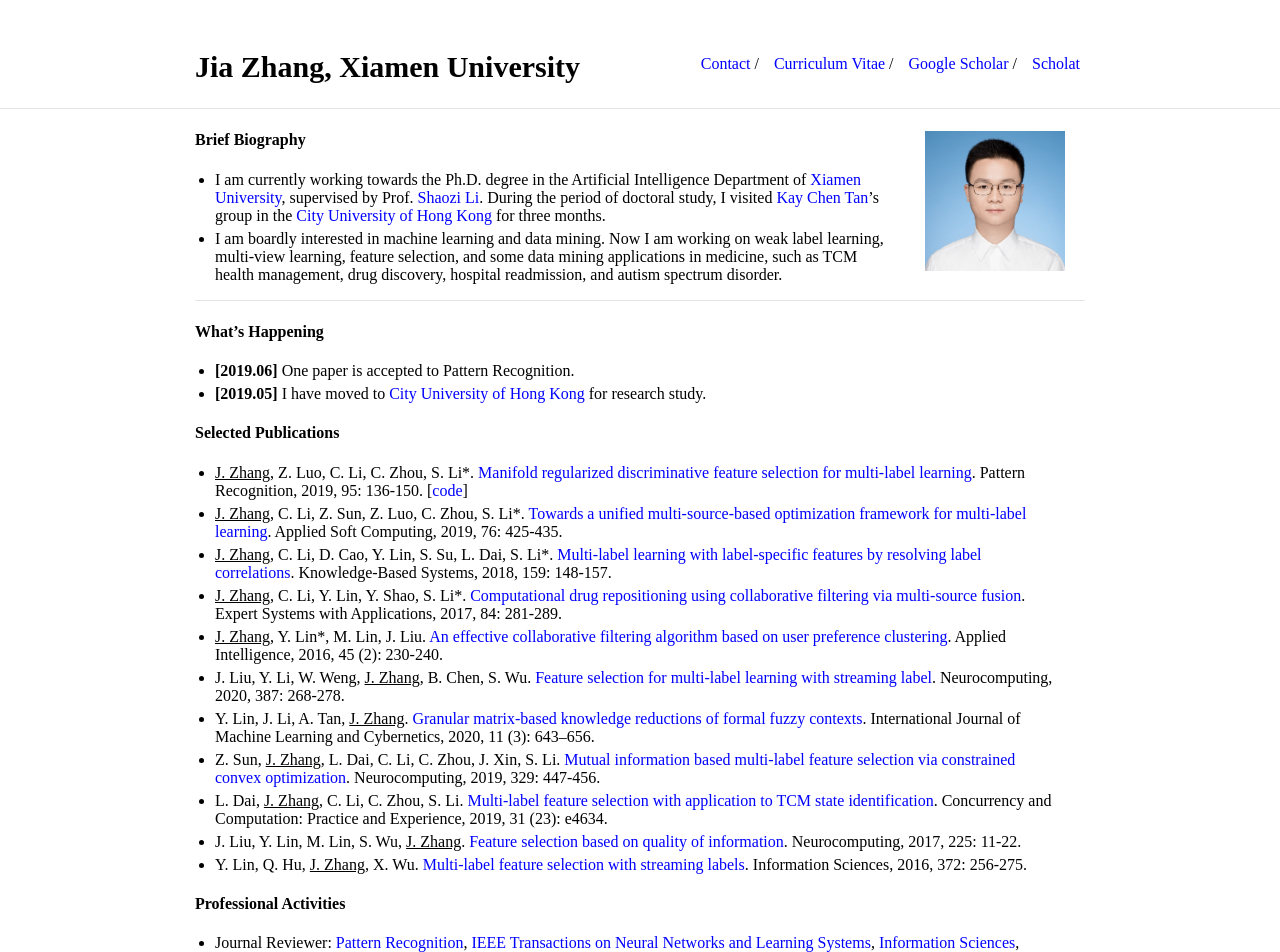
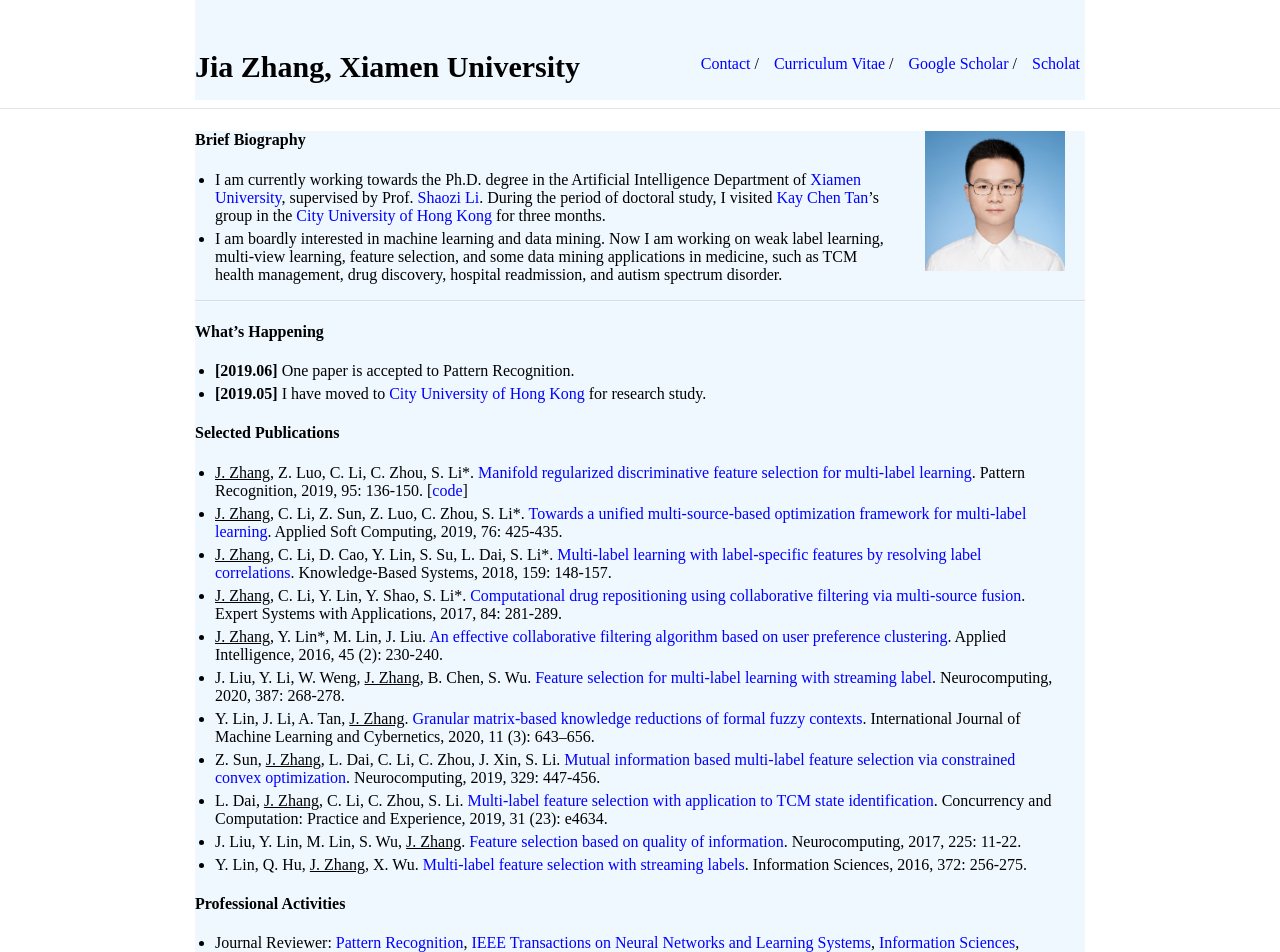
Before and after one commit to jiazhang-ml/jiazhang-ml.github.io, a Jekyll site: the page built from index.md, in a window 1280 px wide. Shown: the top 952 px of the page. Built offline with Jekyll 4.4.1, drawn with Linux system fonts in a browser that asks for light colours.

Commit message:
Update _style.scss

```diff
--- a/_sass/_style.scss
+++ b/_sass/_style.scss
@@ -70,6 +70,8 @@ hr {
 .container {
     max-width: 890px;
     margin: auto;
+    background: aliceblue;
+
 }
 .wrapper {
     min-height: 100%;
```
